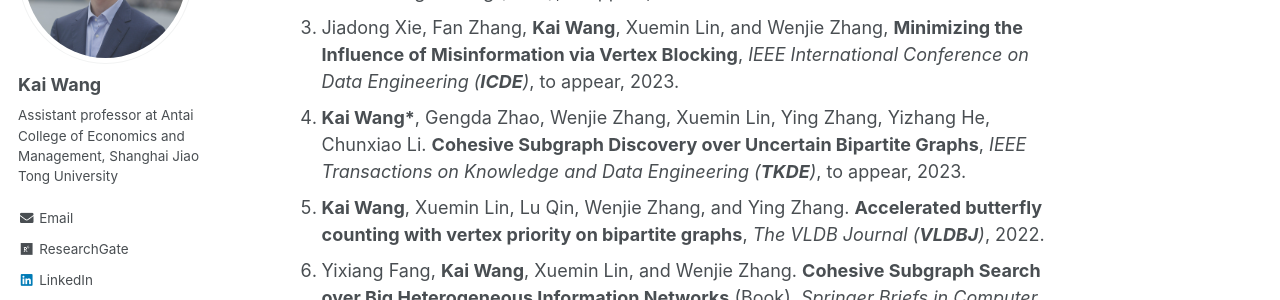
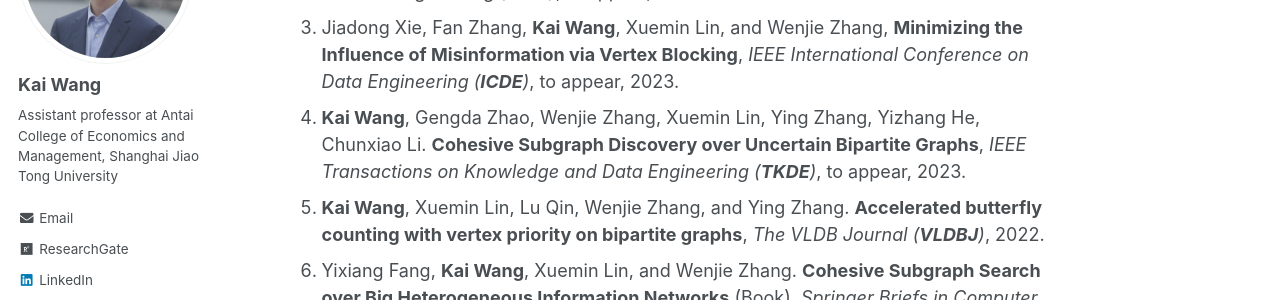
Before and after one commit to cs-kaiwang/cs-kaiwang.github.io, a Jekyll site: the page built from _pages/about.md, in a window 1280 px wide and 900 px high, scrolled down 646 px. Shown: the part 153-453 px from the top of the window. Built offline with Jekyll 4.4.1, drawn with Linux system fonts in a browser that asks for light colours.

```diff
--- a/_pages/about.md
+++ b/_pages/about.md
@@ -19,7 +19,7 @@ Publications (* indicates corresponding author)
 1. Yizhang He, **Kai Wang\***, Wenjie Zhang, Xuemin Lin, and Ying Zhang, **Scaling Up k-Clique Densest Subgraph Detection**, *ACM SIGMOD International Conference on Management of Data (**SIGMOD**)*, to appear, 2023.
 2. Yiwei Zhao, Zi Chen, Long Yuan, Xuemin Lin, and **Kai Wang**, **Index-Based Biclique Percolation Communities Search on Bipartite graphs**, *IEEE International Conference on Data Engineering (**ICDE**)*, to appear, 2023.
 3. Jiadong Xie, Fan Zhang, **Kai Wang**, Xuemin Lin, and Wenjie Zhang, **Minimizing the Influence of Misinformation via Vertex Blocking**, *IEEE International Conference on Data Engineering (**ICDE**)*, to appear, 2023.
-4. **Kai Wang\***, Gengda Zhao, Wenjie Zhang, Xuemin Lin, Ying Zhang, Yizhang He, Chunxiao Li. **Cohesive Subgraph Discovery over Uncertain Bipartite Graphs**, *IEEE Transactions on Knowledge and Data Engineering (**TKDE**)*, to appear, 2023.
+4. **Kai Wang**, Gengda Zhao, Wenjie Zhang, Xuemin Lin, Ying Zhang, Yizhang He, Chunxiao Li. **Cohesive Subgraph Discovery over Uncertain Bipartite Graphs**, *IEEE Transactions on Knowledge and Data Engineering (**TKDE**)*, to appear, 2023.
 5. **Kai Wang**, Xuemin Lin, Lu Qin, Wenjie Zhang, and Ying Zhang. **Accelerated butterfly counting with vertex priority on bipartite graphs**, *The VLDB Journal (**VLDBJ**)*, 2022.
 6. Yixiang Fang, **Kai Wang**, Xuemin Lin, and Wenjie Zhang. **Cohesive Subgraph Search over Big Heterogeneous Information Networks** (Book), *Springer Briefs in Computer Science*, 2022.
 7. Yuren Mao, Yaobo Liang, Nan Duan, Haobo Wang, **Kai Wang**, Lu Chen, and Yunjun Gao, **Less-forgetting Multi-lingual Fine-tuning**, *Conference on Neural Information Processing Systems (**NeurIPS**)*, to appear, 2022.
```
